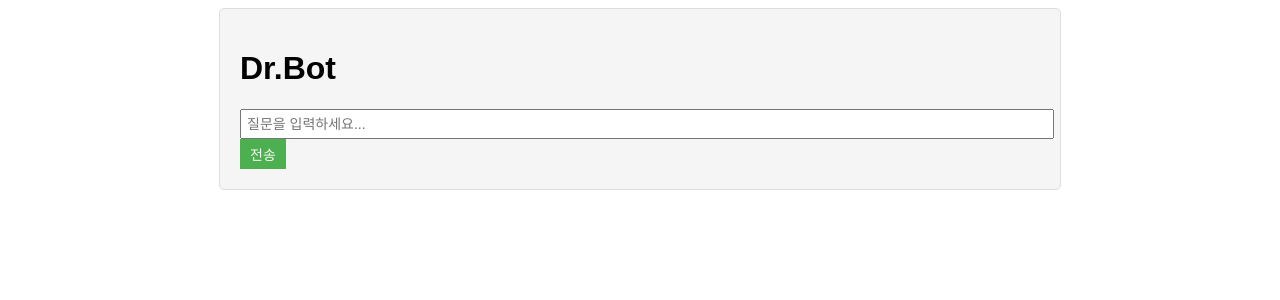
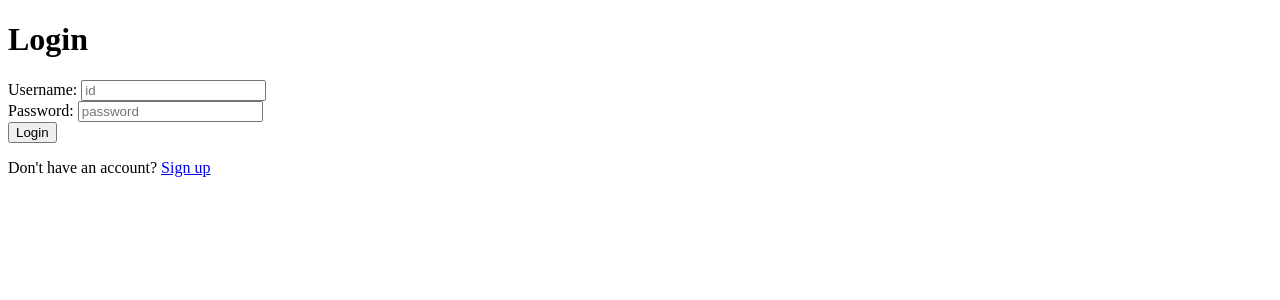
Before and after one commit to castelwoah/DrBot, a Flask app: page / in a window 1280 px wide. Shown: the top 300 px of the page. Run offline with Flask 3, Linux system fonts and the light colour scheme.

Commit message:
06/05 update

```diff
--- a/app.py
+++ b/app.py
@@ -1,6 +1,9 @@
-from flask import Flask, render_template, request, jsonify
+from flask import Flask, render_template, request, jsonify, redirect, session, url_for
+# from flask_socketio import SocketIO, emit
 import openai
-# import time
+from flask_bcrypt import Bcrypt
+from flask_login import LoginManager, login_user, logout_user, login_required, UserMixin
+
 
 # DB 초기화
 from pymongo import MongoClient
@@ -11,8 +14,9 @@ client = MongoClient('mongodb+srv://amollang97:VJdEb3wQs7SUwiUq@cluster0.kynn6ln
 db = client.chatbot
 
 
+
 # Set up OpenAI API credentials
-openai.api_key = "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"
+openai.api_key = "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"
 
 # Set up the model name
 model_engine = "gpt-3.5-turbo"
@@ -28,39 +32,157 @@ Non-medical questions could be answered, but you should recommend that you can a
 """
 
 # messages 변수 초기화
-messages = [{"role" : "system", "content" : f"{ai_doctor_persona}"}]
+messages = [{"role": "system", "content": f"{ai_doctor_persona}"}]
 
 
 app = Flask(__name__)
+app.config['SECRET_KEY'] = 'secret_key'
+bcrypt = Bcrypt(app)
+login_manager = LoginManager(app)
+login_manager.login_view = 'login'
 
-# welcome message
-# @app.route("/")
-# def welcomeMessage():
-#     welcome = '안녕하세요, Dr.Bot입니다. 의료 치료에 대한 권장 사항을 제공하는 것을 포함하여 다양한 작업을 수행할 수 있습니다. 저는 물리적인 몸이나 의료 학위를 가지고 있지 않지만, 연구와 일반적인 의료 관행을 기반으로 정보를 제공할 수 있습니다. 제가 제공하는 권장 사항은 면허를 받은 의료 전문가의 조언을 대체해서는 안 됩니다.'
-#     return welcome
 
 # 파일 불러오기(ex: index.html)
 @app.route("/")
 def home():
-    return render_template('index.html')
+    """홈 화면 출력"""
+    print("home")
+    return render_template('login.html')
+
+
+# 사용자 모델 정의
+class User(UserMixin):
+    def __init__(self, id, username, password):
+        self.id = id
+        self.username = username
+        self.password = password
+
+users = []
+
+@login_manager.user_loader
+def load_user(username):
+    # MongoDB에서 사용자 정보 가져오기
+    user_data = db.users.find_one({'username': username})
+    if user_data:
+        user = User(user_data['_id'], username, user_data['password'])
+        return user
+    return None
+
+
+# @app.route('/')
+# def home():
+#     return 'Welcome to the Home Page'
+
+@app.route('/login', methods=['GET', 'POST'])
+def login():
+    if request.method == 'POST':
+        username = request.form['username']
+        password = request.form['password']
+
+        # 사용자 인증
+        user_data = db.users.find_one({'username': username})
+        if user_data and bcrypt.check_password_hash(user_data['password'], password):
+            user = User(user_data['_id'], user_data['username'], user_data['password'])
+            login_user(user)
+            users.append(username)
+            return redirect(url_for('chat'))
+
+        return 'Invalid username or password'
+
+    return render_template('login.html')
+
+@app.route('/signup', methods=['GET', 'POST'])
+def signup():
+    if request.method == 'POST':
+        username = request.form['username']
+        password = request.form['password']
+
+        # 비밀번호 해싱
+        hashed_password = bcrypt.generate_password_hash(password).decode('utf-8')
+        # 사용자 정보 DB에 저장
+        user_data = {'username': username, 'password': hashed_password}
+        db.users.insert_one(user_data)
+
+
+        return redirect(url_for('login'))
+
+    return render_template('signup.html')
+
+@app.route('/logout')
+@login_required
+def logout():
+    logout_user()
+    return redirect(url_for('home'))
+
+# @app.route('/chat')
+# @login_required
+# def chat():
+#     return 'Welcome to the Chat Page'
 
 
 
-@app.route('/answer', methods=['POST'])
-def get_answer():
-    question = request.form['question']
 
-    messages.append({"role": "user", "content": f"{question}"})
-    answer = get_response(messages)
 
-    db.test.insert_one(messages[len(messages)-1])
-    messages.append({"role": "assistant", "content": f"{answer}"})
-    db.test.insert_one(messages[len(messages)-1])
 
-    return jsonify({'answer': answer})
+# 대화 기록 출력부
+@app.route("/hist", methods=["GET"])
+def chatbot_hist():
+    username = users[-1]
+    hist = list(db[username].hist.find({}, {'_id': False}))
+
+    for i in hist:
+        messages.append(i)
+
+    print("history api activated")
+
+    return jsonify({"history": hist})
+
+
+# 채팅 실행부
+@app.route('/chat', methods=['GET', 'POST'])
+def chat():
+    """json 형식으로 "question"으로 사용자 입력값을 받아온다.
+    DrBot/chatbot/hist DB 경로에 저장한다.
+    answer변수에 답변을 저장하고 "answer"키로 값을 전달한다."""
+
+    # DB에 저장된 기록 가져오기
+    # username = request.form['username']
+    username = users[-1]
+    print("사용자:", username)
+    if request.method == 'POST':
+        question = request.form['question']
+
+        print("질문: ", question)
+
+        messages.append({"role": "user", "content": f"{question}"})
+
+        # 사용자 입력 저장
+        doc = {
+            "role": "user",
+            "content": f"{question}"
+        }
+        db[username].hist.insert_one(doc)
+
+        answer = get_response(messages)
+        print("답변: ", answer)
+        messages.append({"role": "assistant", "content": f"{answer}"})
+
+        # 답변 저장
+        doc = {
+            "role": "assistant",
+            "content": f"{answer}"
+        }
+        db[username].hist.insert_one(doc)
+
+        return jsonify({'answer': answer})
+
+    return render_template('index.html')
 
 # completion 제작 및 반환
 def get_response(messages):
+    """사용자 입력을 매개변수로 받아 답변을 생성한다.
+    return type: string"""
+    print("함수호출까지 완료")
     response = openai.ChatCompletion.create(
         model=model_engine,
         messages=messages,
@@ -70,64 +192,7 @@ def get_response(messages):
         temperature=0.0,
         top_p=1.0
     )
-
-    return response.choices[0].message["content"].strip()
-
-
-# 대화 기록 출력부
-@app.route("/chatbot/hist", methods=["POST"])
-def chatbot_hist_get():
-    hist = list(db.test.find({}, {'_id': False}))
-
-    return jsonify({"history": hist})
-
-
-
-
-
-
-# # 회원가입
-# @app.route("/signin")
-# def signin():
-#     # 이름, 아이디, 비밀번호 받기
-#     name_receive = request.form['name_give']
-#     id_receive = request.form['id_give']
-#     pwd_receive = request.form['pwd_give']
-#
-#     # DB에 저장
-#     doc = {
-#         'name' : name_receive,
-#         'id' : id_receive,
-#         'pwd' : pwd_receive
-#     }
-#     db.user.insert_one(doc)
-#
-#     return jsonify({'msg': '회원가입 완료'})
-
-
-
-# # 회원가입
-# @app.route('/register', methods=['POST'])
-# def api_register():
-#     id_receive = request.form['id_give']
-#     pw_receive = request.form['pw_give']
-#     name_receive = request.form['name_give']
-#
-#     db.user.insert_one({'id': id_receive, 'pw': pw_receive, 'name': name_receive})
-#
-#     return jsonify({'result': 'success'})
-
-
-
-
-# # 로그인
-# @app.route("/login")
-# def login():
-#     pass
-
-
-
-
+    return response['choices'][0]['message']['content']
 
 
 
--- a/templates/index.html
+++ b/templates/index.html
@@ -41,19 +41,31 @@
             cursor: pointer;
         }
     </style>
-</head>
-<body>
-    <div class="container">
-        <h1>Dr.Bot</h1>
-        <div id="chat-container"></div>
-        <div>
-            <input type="text" id="user-input" class="user-input" placeholder="질문을 입력하세요..." onkeydown="handleKeyPress(event)">
-            <button onclick="sendQuestion()" class="submit-btn">전송</button>
-        </div>
-    </div>
 
     <script src="https://ajax.googleapis.com/ajax/libs/jquery/3.6.4/jquery.min.js"></script>
     <script>
+        $(document).ready(function () {
+            show_hist();
+        });
+        function show_hist() {
+            $.ajax({
+                method: 'GET',
+                url: '/hist',
+                data: {},
+                success: function (response) {
+                    let rows = response['history']
+                    for (let i = 0; i < rows.length; i++) {
+                        if (rows[i]['role'] == 'user') {
+                            addQuestion(rows[i]['content'])
+                        } else if (rows[i]['role'] == 'assistant'){
+                            addAnswer(rows[i]['content'])
+                        }
+                    }
+                }
+            });
+        }
+
+        // 엔터키 이벤트리슨 함수
         function handleKeyPress(event) {
             if (event.keyCode == 13) {
                 sendQuestion();
@@ -61,9 +73,10 @@
             }
         }
 
+        // api에 사용자 입력 전송
         function sendQuestion() {
-            var questionInput = $("#user-input");
-            var question = questionInput.val().trim();
+            let questionInput = $("#user-input");
+            let question = questionInput.val().trim(); //trim() = 공백제거
             if (question != "") {
                 addQuestion(question);
                 getAnswer(question);
@@ -71,26 +84,30 @@
             questionInput.val("");
         }
 
+        // 질문 div 추가
         function addQuestion(question) {
-            var chatContainer = $("#chat-container");
-            var questionDiv = $("<div>").addClass("question").text(question);
+            let chatContainer = $("#chat-container");
+            let questionDiv = $("<div>").addClass("question").text(question);
             chatContainer.append(questionDiv);
         }
 
+        // 답변 div 추가
         function addAnswer(answer) {
-            var chatContainer = $("#chat-container");
-            var answerDiv = $("<div>").addClass("answer").text(answer);
+            let chatContainer = $("#chat-container");
+            let answerDiv = $("<div>").addClass("answer").text(answer);
             chatContainer.append(answerDiv);
         }
 
+
+        // 답변 api에서 받아오기
         function getAnswer(question) {
 
             $.ajax({
-                url: "/answer",
+                url: "/chat",
                 method: "POST",
                 data: {question: question },
                 success: function(response) {
-                    addAnswer(response['answer']);
+                    addAnswer(response.answer)
                 },
                 error: function() {
                     addAnswer("답변을 불러오는 도중 오류가 발생했습니다.");
--- a/templates/login.html
+++ b/templates/login.html
@@ -1,57 +1,24 @@
-<script>
-            {% if msg %}
-                alert("{{ msg }}")
-            {% endif %}
-            // ['쿠키'라는 개념에 대해 알아봅시다]
-            // 로그인을 구현하면, 반드시 쿠키라는 개념을 사용합니다.
-            // 페이지에 관계없이 브라우저에 임시로 저장되는 정보입니다. 키:밸류 형태(딕셔너리 형태)로 저장됩니다.
-            // 쿠키가 있기 때문에, 한번 로그인하면 네이버에서 다시 로그인할 필요가 없는 것입니다.
-            // 브라우저를 닫으면 자동 삭제되게 하거나, 일정 시간이 지나면 삭제되게 할 수 있습니다.
-            function login() {
-                $.ajax({
-                    type: "POST",
-                    url: "/api/login",
-                    data: {id_give: $('#userid').val(), pw_give: $('#userpw').val()},
-                    success: function (response) {
-                        if (response['result'] == 'success') {
-                            // 로그인이 정상적으로 되면, 토큰을 받아옵니다.
-                            // 이 토큰을 mytoken이라는 키 값으로 쿠키에 저장합니다.
-                            $.cookie('mytoken', response['token']);
-
-                            alert('로그인 완료!')
-                            window.location.href = '/'
-                        } else {
-                            // 로그인이 안되면 에러메시지를 띄웁니다.
-                            alert(response['msg'])
-                        }
-                    }
-                })
-            }
-
-        </script>
-
-
-<script>
-            // 간단한 회원가입 함수입니다.
-            // 아이디, 비밀번호, 닉네임을 받아 DB에 저장합니다.
-            function register() {
-                $.ajax({
-                    type: "POST",
-                    url: "/api/register",
-                    data: {
-                        id_give: $('#userid').val(),
-                        pw_give: $('#userpw').val(),
-                        nickname_give: $('#usernick').val()
-                    },
-                    success: function (response) {
-                        if (response['result'] == 'success') {
-                            alert('회원가입이 완료되었습니다.')
-                            window.location.href = '/login'
-                        } else {
-                            alert(response['msg'])
-                        }
-                    }
-                })
-            }
-
-        </script>
+<!DOCTYPE html>
+<html>
+<head>
+  <meta charset="UTF-8">
+  <title>Login</title>
+</head>
+<body>
+  <h1>Login</h1>
+  <form method="POST" action="{{ url_for('login') }}">
+    <div>
+      <label for="username">Username:</label>
+      <input type="text" id="username" name="username" placeholder="id" required>
+    </div>
+    <div>
+      <label for="password">Password:</label>
+      <input type="password" id="password" name="password" placeholder="password" required>
+    </div>
+    <div>
+      <input type="submit" value="Login">
+    </div>
+  </form>
+  <p>Don't have an account? <a href="{{ url_for('signup') }}">Sign up</a></p>
+</body>
+</html>
```
Also changed, not shown: other parts of templates/index.html (+17 -0 lines), templates/signup.html (added, +44 -0 lines).
